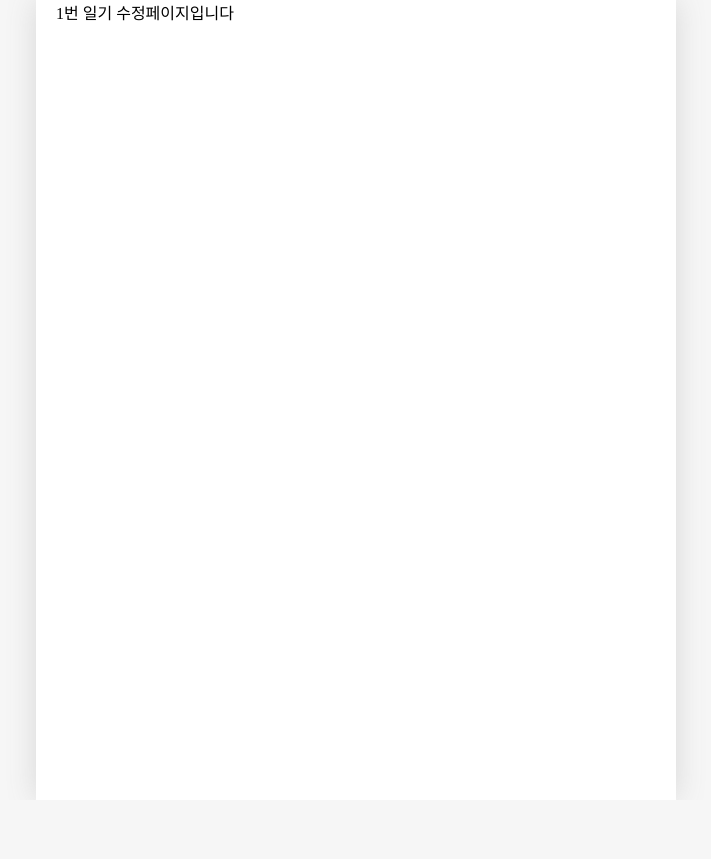
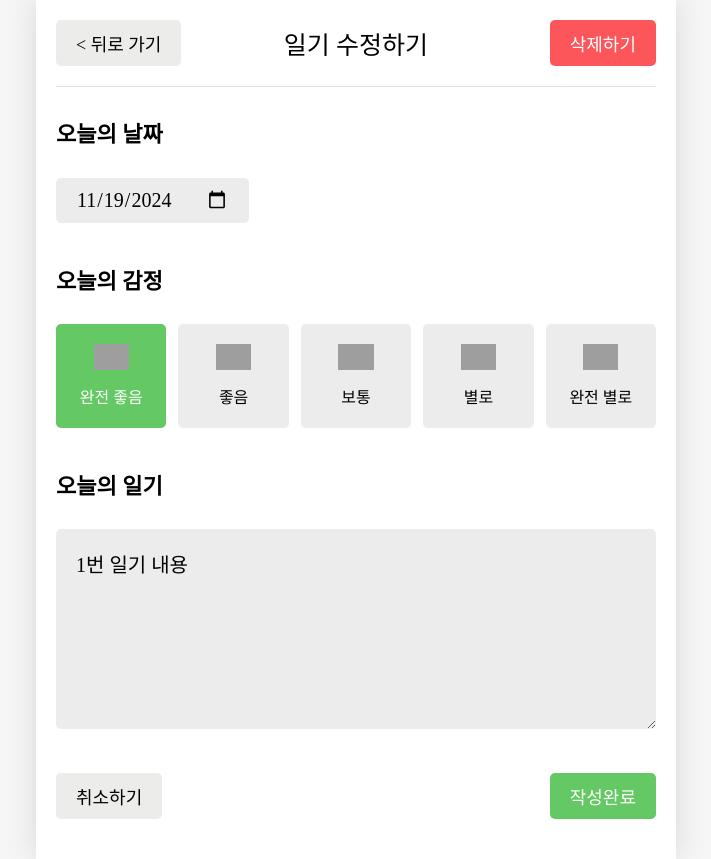
Before and after one commit to wjinss/study-emotionDiary, a React (Vite) app: page /edit/1 in a window 1280 px wide. Shown: the whole page, without its empty margins (284-995 px from the left). Before the commit the page ends 800 px from the top, so only its background shows below. Built offline with nearby package versions, Linux system fonts and the light colour scheme; grey boxes are pictures that could not be loaded; a web font is replaced by a local one.

Commit message:
Edit페이지 기능 구현

```diff
--- a/src/components/Editor.jsx
+++ b/src/components/Editor.jsx
@@ -1,7 +1,7 @@
 import "./Editor.css";
 import EmotionItem from "./EmotionItem";
 import Button from "./Button";
-import { useState } from "react";
+import { useState, useEffect } from "react";
 import { useNavigate } from "react-router-dom";
 
 const emotionList = [
@@ -42,13 +42,22 @@
   return `${year}-${month}-${date}`;
 };
 
-const Editor = ({ onSubmit }) => {
+const Editor = ({ onSubmit, initData }) => {
   const nav = useNavigate();
   const [input, setInput] = useState({
     createdDate: new Date(),
     emotionId: 3,
     content: "",
   });
+
+  useEffect(() => {
+    if (initData) {
+      setInput({
+        ...initData,
+        createdDate: new Date(Number(initData.createdDate)),
+      });
+    }
+  }, [initData]);
 
   // 브라우저에서 날짜를 변경시켜 현재 createdDate라는 "input"을 수정하면 변경된 입력값이 문자열로 반환됨
   const onChangeInput = (e) => {
--- a/src/pages/Edit.jsx
+++ b/src/pages/Edit.jsx
@@ -1,6 +1,60 @@
-import { useParams } from "react-router-dom";
+import { useParams, useNavigate } from "react-router-dom";
+import Header from "../components/Header";
+import Editor from "../components/Editor";
+import Button from "../components/Button";
+import { useContext, useEffect, useState } from "react";
+import { DiaryDispatchContext, DiaryStateContext } from "../App";
+
 const Edit = () => {
   const params = useParams();
-  return <div>{params.id}번 일기 수정페이지입니다</div>;
+  const nav = useNavigate();
+  const { onDelete, onUpdate } = useContext(DiaryDispatchContext);
+  const data = useContext(DiaryStateContext);
+  const [curDiaryItem, setCurDiaryItem] = useState();
+
+  useEffect(() => {
+    const currentDiaryItem = data.find(
+      (item) => String(item.id) === String(params.id)
+    );
+    if (!currentDiaryItem) {
+      window.alert("존재하지 않는 일기입니다.");
+      nav("/", { replace: true });
+    }
+    setCurDiaryItem(currentDiaryItem);
+  }, [params.id, data]);
+
+  // 삭제하기를 한번 더 물어보는 팝업창 띄우기
+  const onClickDelete = () => {
+    if (window.confirm("일기를 정말 삭제할까요? 다시 복구되지 않아요")) {
+      // 일기 삭제 로직
+      onDelete(params.id);
+      nav("/", { replace: true }); // 홈페이지로 이동 및 뒤로가기 방지
+    }
+  };
+
+  const onSubmit = (input) => {
+    if (window.confirm("일기를 정말 수정할까요?")) {
+      onUpdate(
+        params.id,
+        input.createdDate.getTime(),
+        input.emotionId,
+        input.content
+      );
+      nav("/", { replace: true });
+    }
+  };
+
+  return (
+    <div>
+      <Header
+        title={"일기 수정하기"}
+        leftChild={<Button text={"< 뒤로 가기"} onClick={() => nav(-1)} />}
+        rightChild={
+          <Button text={"삭제하기"} type={"NEGATIVE"} onClick={onClickDelete} />
+        }
+      />
+      <Editor initData={curDiaryItem} onSubmit={onSubmit} />
+    </div>
+  );
 };
 export default Edit;
```
